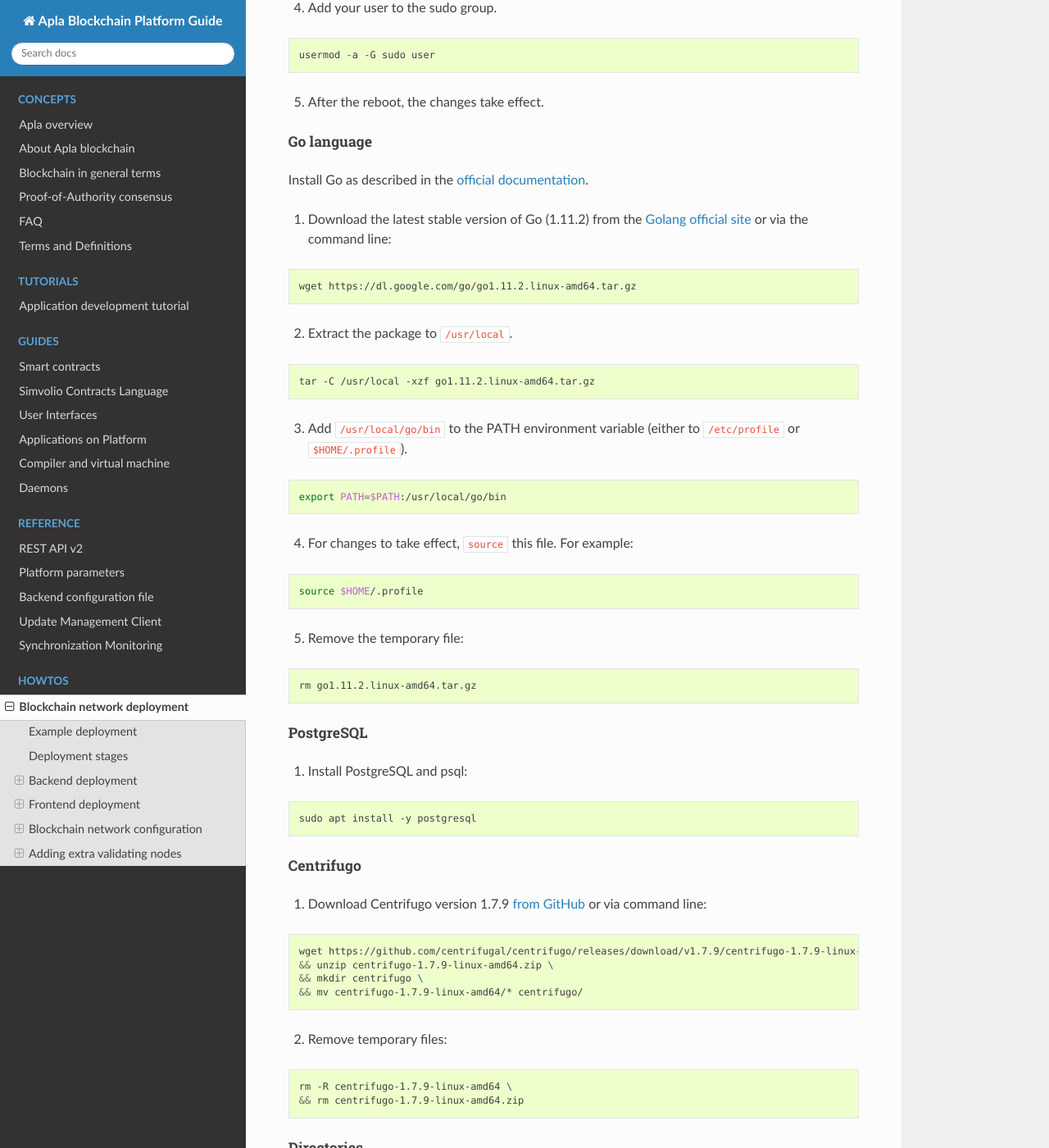
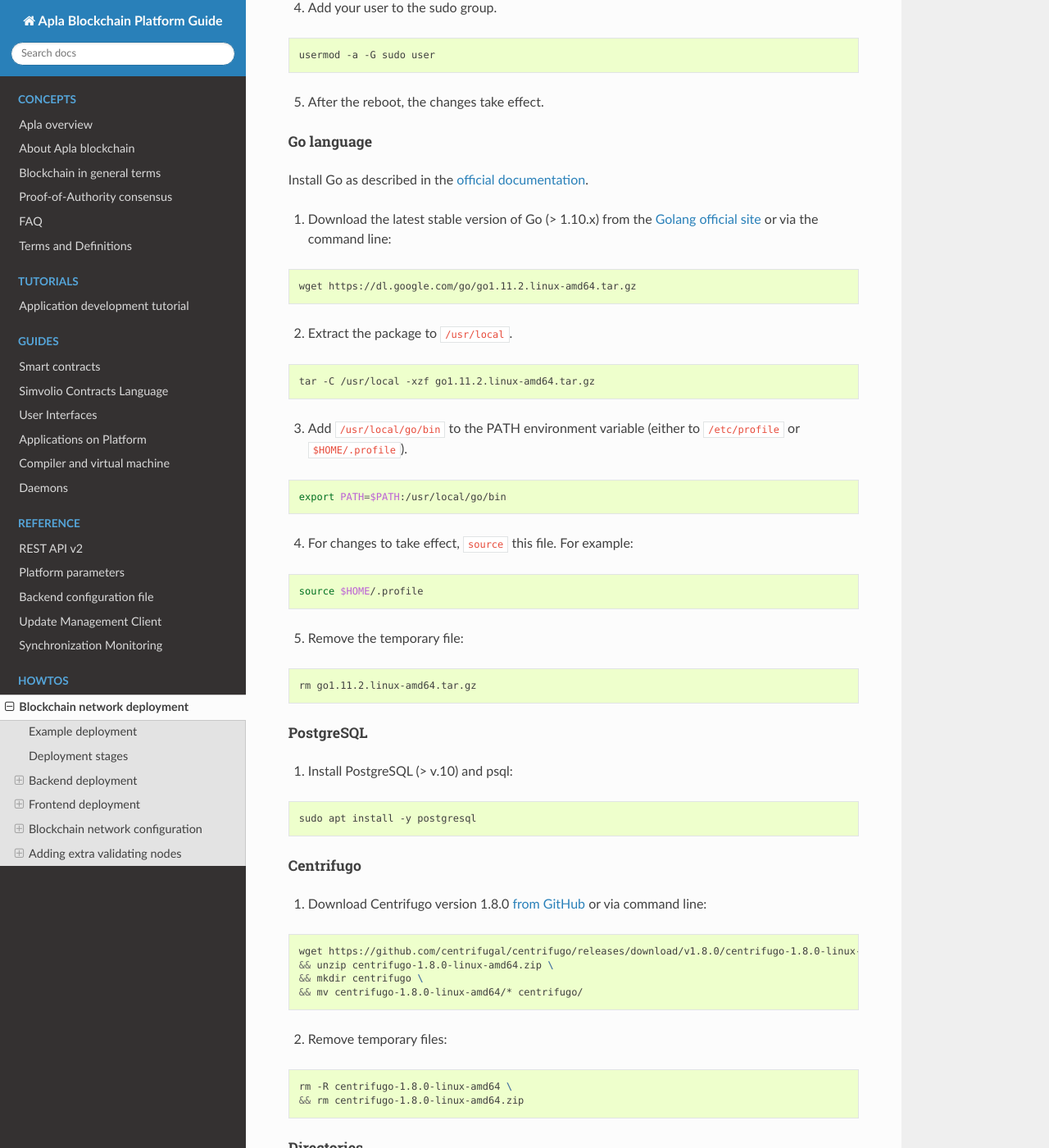
Before and after one commit to AplaProject/apla-docs-en, a Sphinx documentation site: the page built from source/howtos/deployment.rst, in a window 1280 px wide and 1400 px high, scrolled down 2586 px. Shown: the whole window at 82% size. Built offline with Sphinx 7.4.7 and the Read the Docs theme 2.0.0, drawn with Linux system fonts in a browser that asks for light colours.

Commit message:
Update go, centrifugo and postgres version numbers, update links

```diff
--- a/source/howtos/deployment.rst
+++ b/source/howtos/deployment.rst
@@ -165,7 +165,7 @@ Go language
 Install Go as described in the `official documentation <https://golang.org/doc/install#tarball>`_.
 
 
-1) Download the latest stable version of Go (1.11.2) from the `Golang official site <https://golang.org/dl/>`_ or via the command line:
+1) Download the latest stable version of Go (> 1.10.x) from the `Golang official site <https://golang.org/dl/>`_ or via the command line:
 
 .. code-block:: bash
 
@@ -202,7 +202,7 @@ Install Go as described in the `official documentation <https://golang.org/doc/i
 PostgreSQL
 """"""""""
 
-1) Install PostgreSQL and psql:
+1) Install PostgreSQL (> v.10) and psql:
 
 .. code-block:: bash
 
@@ -212,23 +212,23 @@ PostgreSQL
 Centrifugo
 """"""""""
 
-1) Download Centrifugo version 1.7.9 `from GitHub <https://github.com/centrifugal/centrifugo/releases/>`_ or via command line:
+1) Download Centrifugo version 1.8.0 `from GitHub <https://github.com/centrifugal/centrifugo/releases/>`_ or via command line:
 
 
 .. code-block:: bash
 
-    wget https://github.com/centrifugal/centrifugo/releases/download/v1.7.9/centrifugo-1.7.9-linux-amd64.zip \
-    && unzip centrifugo-1.7.9-linux-amd64.zip \
+    wget https://github.com/centrifugal/centrifugo/releases/download/v1.8.0/centrifugo-1.8.0-linux-amd64.zip \
+    && unzip centrifugo-1.8.0-linux-amd64.zip \
     && mkdir centrifugo \
-    && mv centrifugo-1.7.9-linux-amd64/* centrifugo/
+    && mv centrifugo-1.8.0-linux-amd64/* centrifugo/
 
 
 2) Remove temporary files:
 
 .. code-block:: bash
 
-    rm -R centrifugo-1.7.9-linux-amd64 \
-    && rm centrifugo-1.7.9-linux-amd64.zip
+    rm -R centrifugo-1.8.0-linux-amd64 \
+    && rm centrifugo-1.8.0-linux-amd64.zip
 
 
 Directories
```
